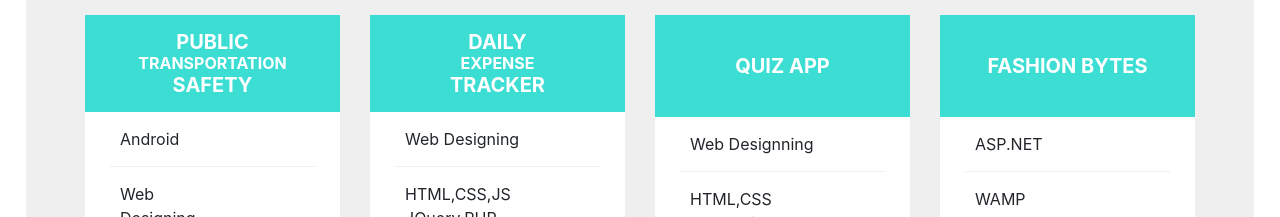
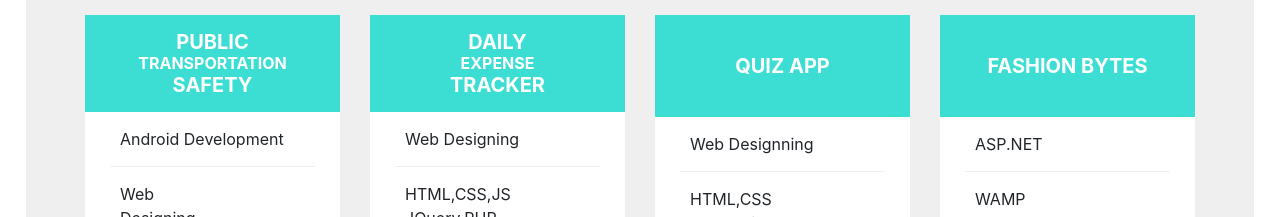
Before and after one commit to jahnviks/myportfolio, a plain HTML site: page index.html in a window 1280 px wide. Shown: the part 1860-2077 px from the top of the page. Drawn offline with nearby package versions, Linux system fonts and the light colour scheme.

Commit message:
text change from android to android development

```diff
--- a/index.html
+++ b/index.html
@@ -161,7 +161,7 @@
 					</div>
 					<div class="project-content">
 						<ul>
-							<li>Android</li>
+							<li>Android Development</li>
 							<li>Web <br>Designing</li>
 							<li>MYSQL</li>
 						</ul>
```
